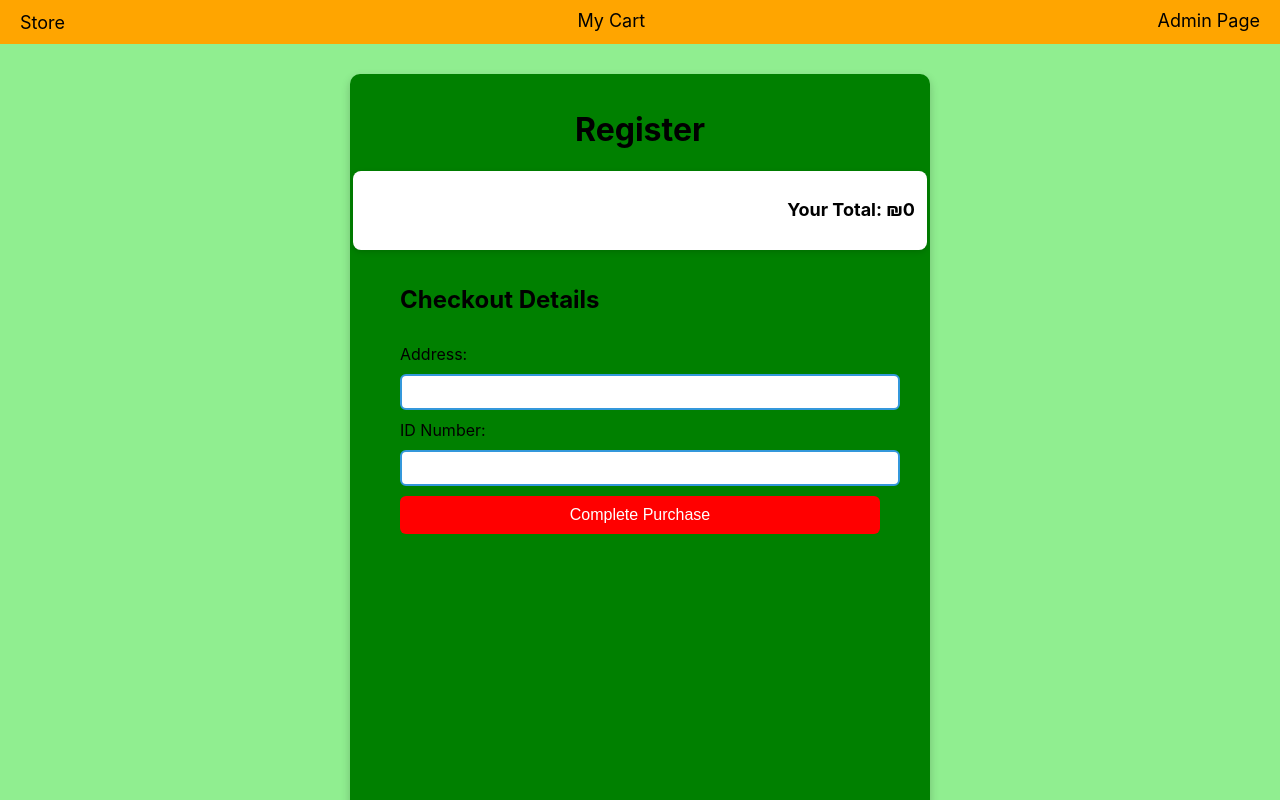
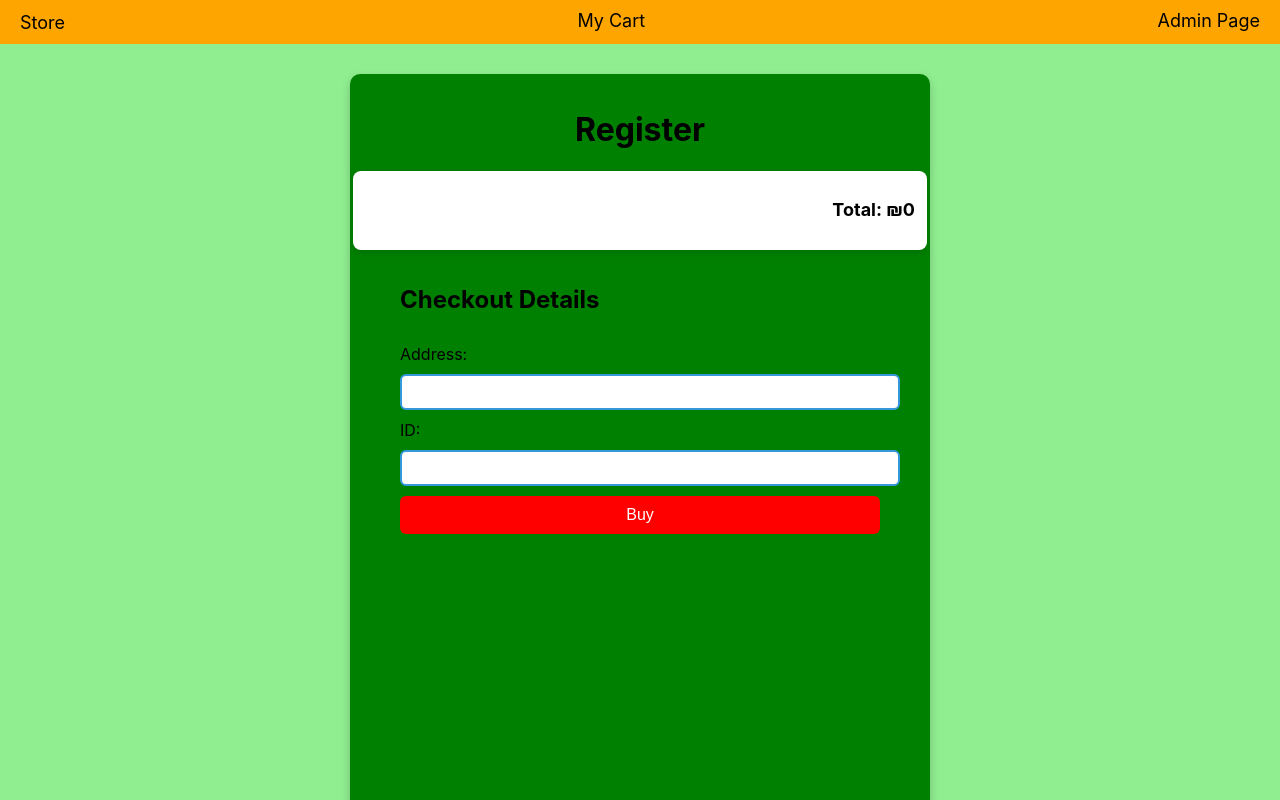
Before and after one commit to Tks23-hub/Small-Shop, a React (Create React App) app: page /checkout in a window 1280 px wide. Built offline with nearby package versions, Linux system fonts and the light colour scheme.

Commit message:
deleting other stuff and updating to make my code match the assignment requiremnts

```diff
--- a/src/pages/Admin.js
+++ b/src/pages/Admin.js
@@ -80,7 +80,7 @@ function Admin() {
             </div>
             {productData && (
               <form onSubmit={handleUpdateProduct} className="admin-form">
-                <label>Product ID:</label>
+                <label>ID:</label>
                 <input type="text" name="id" value={productData.id} readOnly />
                 <label>Name:</label>
                 <input type="text" name="name" defaultValue={productData.name} required />
@@ -90,7 +90,7 @@ function Admin() {
                 <input type="text" name="description" defaultValue={productData.description} required />
                 <label>Image URL:</label>
                 <input type="text" name="image" defaultValue={productData.image} required />
-                <button type="submit">Update Product</button>
+                <button type="submit">Update</button>
               </form>
             )}
           </div>
--- a/src/pages/Checkout.js
+++ b/src/pages/Checkout.js
@@ -8,7 +8,6 @@ export async function action({ request }) {
   const formData = await request.formData();
   const data = Object.fromEntries(formData);
   return {
-    customer: data.fullName,
     address: data.address,
     idNumber: data.idNumber,
   };
@@ -21,7 +20,7 @@ function Checkout() {
   const totalAmount = cart.reduce((total, item) => total + item.price, 0);
   useEffect(() => {
     if (orderData && cart.length > 0) {
-      orders.push({ customer: orderData.customer, items: [...cart] });
+      orders.push({  items: [...cart] });
       setCart([]);
       console.log(orders);
       navigate("/");
@@ -43,16 +42,16 @@ function Checkout() {
                 </li>
               ))}
             </ul>
-            <h3 className="checkout-total">Your Total: ₪{totalAmount}</h3>
+            <h3 className="checkout-total"> Total: ₪{totalAmount}</h3>
           </>
       </div>
       <Form method="post" className="checkout-form">
         <h2>Checkout Details</h2>
         <label>Address:</label>
         <input type="text" name="address" required />
-        <label>ID Number:</label>
+        <label>ID:</label>
         <input type="text" name="idNumber" required />
-        <button type="submit">Complete Purchase</button>
+        <button type="submit">Buy</button>
       </Form>
     </div>
   );
--- a/src/styles/Admin.css
+++ b/src/styles/Admin.css
@@ -95,13 +95,14 @@ html, body {
 }
 
 .admin-form button {
-  background-color: green;
+  background-color: black;
   color: white;
   padding: 12px;
   border: none;
   cursor: pointer;
   font-size: 16px;
   transition: background 0.3s, transform 0.2s;
+  width: auto;
 }
 
 .admin-form button:hover {
```
